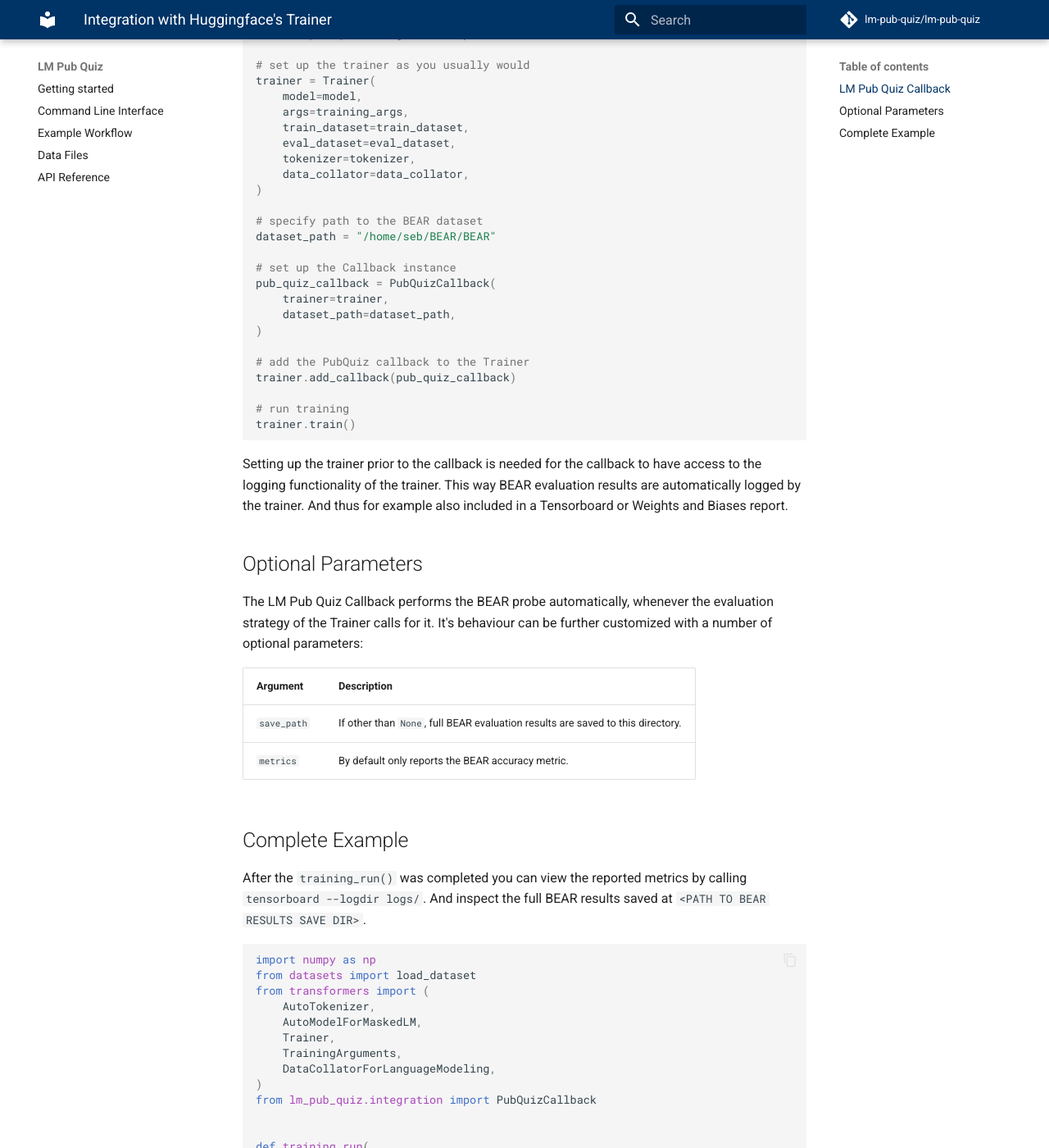
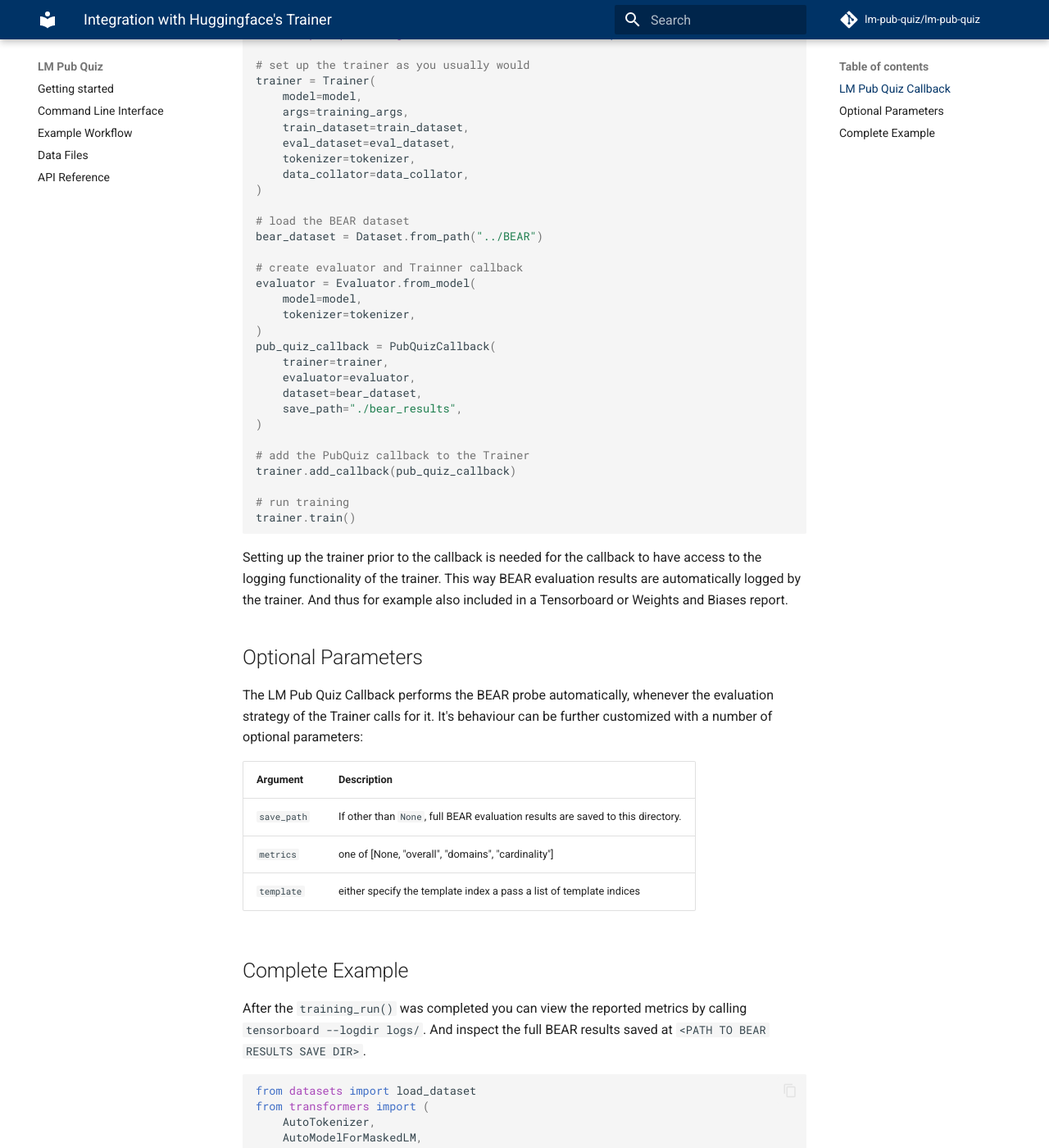
Before and after one commit to lm-pub-quiz/lm-pub-quiz, an MkDocs documentation site: the page built from docs/intergration.md, in a window 1280 px wide and 1400 px high, scrolled down 361 px. Shown: the whole window at 82% size. Built offline with MkDocs 1.6.1 and Material for MkDocs 9.7.7, drawn with Linux system fonts in a browser that asks for light colours; comment, search, counter and statistics services are not loaded; some of the changed text lies outside the part shown.

Commit message:
add metrics support to Callback

````diff
--- a/docs/intergration.md
+++ b/docs/intergration.md
@@ -6,7 +6,7 @@
 
 ```python
 # import the PubQuiz Trainer Callback class
-from lm_pub_quiz.integration import PubQuizCallback
+from lm_pub_quiz.integrations.transformers_trainer import PubQuizCallback
 
 # set up the trainer as you usually would
 trainer = Trainer(
@@ -18,13 +18,19 @@
     data_collator=data_collator,
 )
 
-# specify path to the BEAR dataset
-dataset_path = "/home/seb/BEAR/BEAR"
+# load the BEAR dataset
+bear_dataset = Dataset.from_path("../BEAR")
 
-# set up the Callback instance
+# create evaluator and Trainner callback
+evaluator = Evaluator.from_model(
+    model=model,
+    tokenizer=tokenizer,
+)
 pub_quiz_callback = PubQuizCallback(
     trainer=trainer,
-    dataset_path=dataset_path,
+    evaluator=evaluator,
+    dataset=bear_dataset,
+    save_path="./bear_results",
 )
 
 # add the PubQuiz callback to the Trainer
@@ -38,15 +44,15 @@
 ## Optional Parameters
 The LM Pub Quiz Callback performs the BEAR probe automatically, whenever the evaluation strategy of the Trainer calls for it. It's behaviour can be further customized with a number of optional parameters:
 
-| Argument     | Description                                                                    |
-|:-------------|:-------------------------------------------------------------------------------|
-| `save_path`  | If other than `None`, full BEAR evaluation results are saved to this directory. |
-| `metrics`    | By default only reports the BEAR accuracy metric.                              |
+| Argument    | Description                                                                     |
+|:------------|:--------------------------------------------------------------------------------|
+| `save_path` | If other than `None`, full BEAR evaluation results are saved to this directory. |
+| `metrics`   | one of [None, "overall", "domains", "cardinality"]                              |
+| `template`  | either specify the template index a pass a list of template indices             |
 
 ## Complete Example
 After the `training_run()` was completed you can view the reported metrics by calling `tensorboard --logdir logs/`. And inspect the full BEAR results saved at `<PATH TO BEAR RESULTS SAVE DIR>`.
 ```python
-import numpy as np
 from datasets import load_dataset
 from transformers import (
     AutoTokenizer,
@@ -55,12 +61,14 @@
     TrainingArguments,
     DataCollatorForLanguageModeling,
 )
-from lm_pub_quiz.integration import PubQuizCallback
+from lm_pub_quiz.integrations.transformers_trainer import PubQuizCallback
+from lm_pub_quiz.data import Dataset
+from lm_pub_quiz.evaluator import Evaluator
 
 
 def training_run(
         device="cpu",
-        dataset_reduction_factor=0.005,
+        dataset_reduction_factor=0.002,
 ):
     # Load reduced dataset
     dataset = load_dataset("Salesforce/wikitext", "wikitext-2-v1")
@@ -121,10 +129,20 @@
 
     # set up BEAR integration callback
     dataset_path = "<PATH TO BEAR DATASET>"
+    bear_dataset = Dataset.from_path(dataset_path, relation_info="/home/seb/test_lm_pub_quiz/relation_info.json")
+    bear_dataset = bear_dataset.filter_subset({"P6": list(range(5)), "P30": list(range(10)), "P103": list(range(5)), "P175": list(range(10))})
+    evaluator = Evaluator.from_model(
+        model=model,
+        tokenizer=tokenizer,
+        model_type="MLM",
+        device="cpu",
+    )
     pub_quiz_callback = PubQuizCallback(
         trainer=trainer,
-        dataset_path=dataset_path,
-        save_path="<PATH TO BEAR RESULTS SAVE DIR>",
+        evaluator=evaluator,
+        dataset=bear_dataset,
+        save_path="/home/seb/test_lm_pub_quiz/results",
+        metrics="domains",
     )
     trainer.add_callback(pub_quiz_callback)
 
````
Also changed, not shown: other parts of docs/intergration.md (+8 -8 lines).
